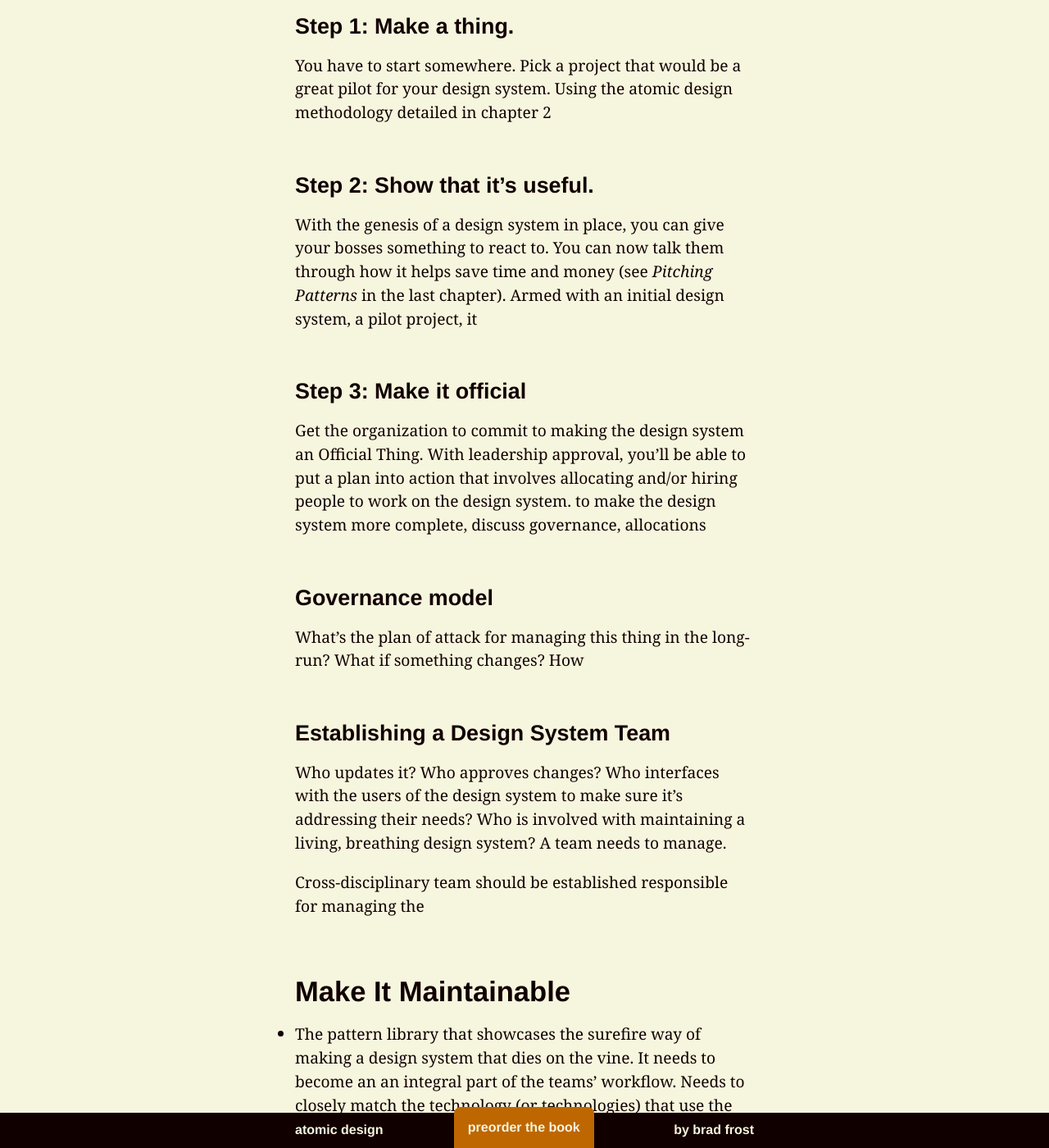
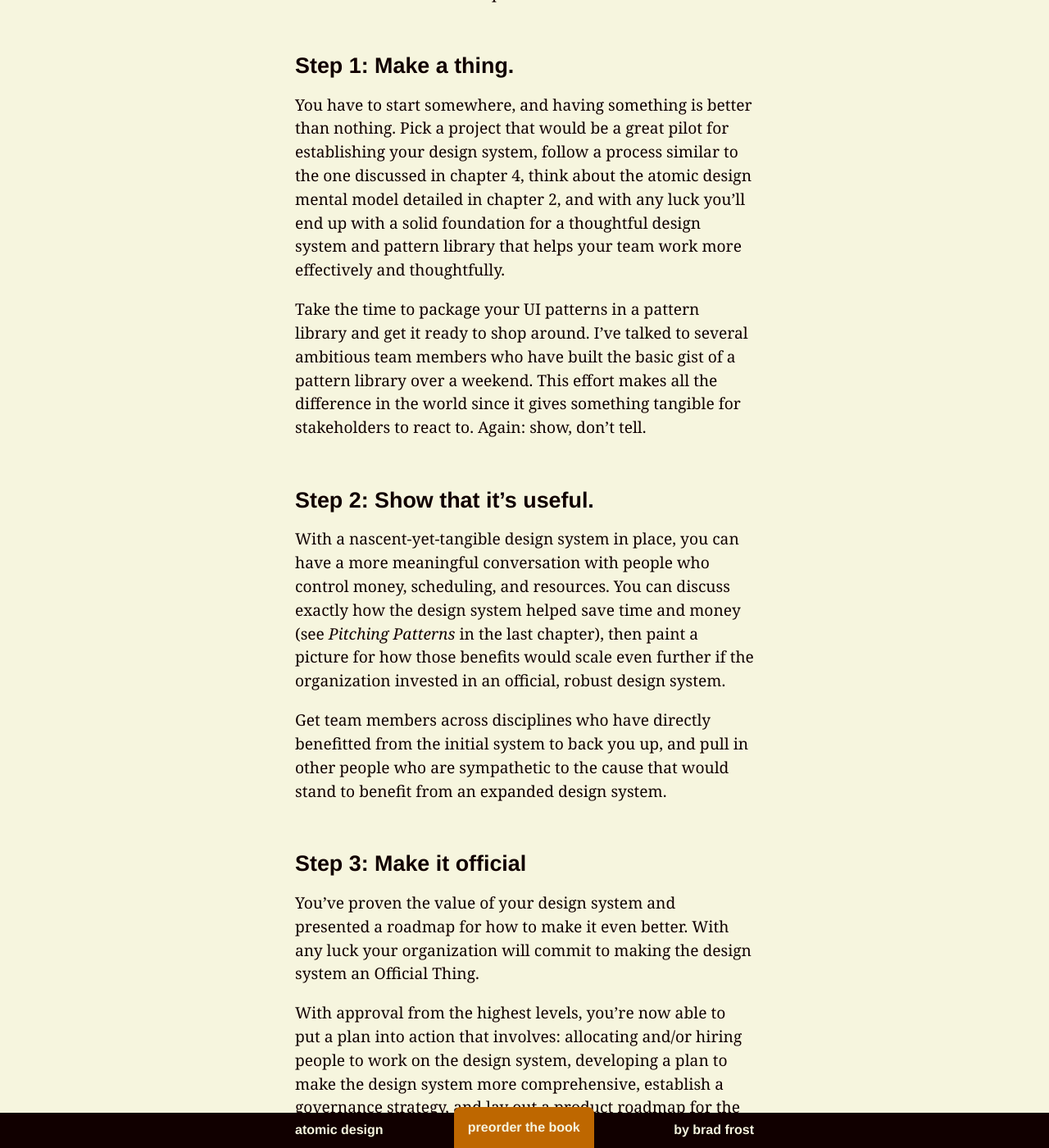
Before and after one commit to bradfrost/atomic-design, a Jekyll site: the page built from chapter-5.md, in a window 1280 px wide and 1400 px high, scrolled down 7788 px. Shown: the whole window at 82% size. Built offline with Jekyll 4.4.1, drawn with Linux system fonts in a browser that asks for light colours; some of the changed text lies outside the part shown.

Commit message:
Chapter 5 draft
Team structure, make a thing

```diff
--- a/chapter-5.md
+++ b/chapter-5.md
@@ -20,10 +20,10 @@ Why does this happen?
 **An artifact is something you'd find in an archaeological dig or a museum, whereas a system is a living, breathing entity**. A pattern library can provide helpful documentation, but the simple existence of a pattern library doesn't guarantee long-term success for the underlying design system.
 
 ## Changing minds, once again
-We've already discussed the importance of resetting everyone's expectations in order to establish a more collaborative, pattern-driven workflow. In order to save our design systems from the trash can and instead craft successful, lasting design systems, we must once again fundamentally rewire people's brains.
+We've already discussed the importance of resetting everyone's expectations in order to establish a more collaborative, pattern-driven workflow. In order to save our design systems from the trash can and craft successful, lasting design systems instead, we must once again fundamentally rewire people's brains.
 
 ### What is it we're making again?
-We *think* we merely design and build websites. And that's true for the most part. After all, that's what our clients pay us to do, and the products we create are the vehicles that generate money and success for an organization. So it seems natural to focus on the final implementations of the design system. With this mentality, the live products remain the primary focus of everyone's attention, while any pattern library exists as an offshoot that provides helpful documentation for the final products.
+We *think* we merely design and build websites. And that's true for the most part. After all, that's what our clients pay us to do, and the products we create are the vehicles that generate money and success for an organization. So it seems natural to focus on the final implementations rather than the underlying system. With this mentality, the live products remain the primary focus of everyone's attention, while any pattern library exists as an offshoot that provides helpful documentation for the final products.
 
 {% include figure.html src="../images/content/workflow-website-first.png" caption="" %}
 
@@ -40,7 +40,7 @@ Say for instance you're working on an e-commerce site, and you run a test to fin
 That is just one example of how design system thinking can lead to broader changes. **Broken behavior and opportunities to enhance the experience will be realized at the *page* level, but those changes often should be acted on at the *system* level**. Adding this bit of worthwhile friction into your workflow  ensures improvements are shared across the entire design system, and that the system isn't eroded by a continuous series of one-off changes.
 
 ### Done and done
-Anther expectation we must revisit is our definition of *done*. Creating things for print and other physical mediums involve making permanent, tangible objects. There's a sense of finality when creating things for a world of atoms. That sense of finality simply doesn't exist in the digital world, which means change can happen with much less effort and friction than other mediums. **Clients, colleagues, and stakeholders should embrace the pliable nature of the digital world to create living design systems that adapt to the ever-shifting nature of the medium, user needs, and the needs of the business**.
+Anther expectation we must revisit is our definition of *done*. Creating things for print and other physical mediums involve making permanent, tangible objects. There's a sense of finality when creating things for a world of atoms. That concept simply doesn't exist in the digital world, which means change can happen with much less effort and friction than other mediums. **Clients, colleagues, and stakeholders should embrace the pliable nature of the digital world to create living design systems that adapt to the ever-shifting nature of the medium, user needs, and the needs of the business**.
 
 This shift in thinking fundamentally impacts the scope of our work. Folks working in the client services business are often used to delivering a project in a tidy package then riding off into the sunset. Internal teams don't fair much better, since they tend to float from one initiative to the next. Whether you're part of an internal team or are an external gun for hire, I'm guessing you've experienced the shortcomings of project-based work. We tend to talk about a future that never comes, and instead we set it, forget it, then move onto the next shiny project.
 
@@ -51,7 +51,7 @@ If we're committed to creating genuinely useful work that truly meets the needs
 The web is never done, and the creation of a design system is merely the first step in a long (and hopefully fruitful!) journey. A design system should be a long-term commitment with the ambitious goal of revolutionizing how your organization creates digital work. Exciting, eh?! So how do we make sure that happens?
 
 ## Creating Maintainable Design Systems
-As you embark on this journey, let's talk about things you can do to craft a design system that sets your organization up for long-term success. How do you create a design system that takes root and becomes an essential part of your organization's workflow? What pitfalls do you need to be on the lookout for? How do you ensure the design system yields big results?
+As you embark on this journey, let's talk about things you can do to craft a design system that sets your organization up for long-term success. How do you create a design system that takes root and becomes an essential part of your organization's workflow? What pitfalls do you need to be on the lookout for? How do you ensure the design system yields big results? Here's what we need to do:
 
 - Make it official.
 - Make it maintainable.
@@ -66,45 +66,71 @@ As you embark on this journey, let's talk about things you can do to craft a des
 Let's go into each one of these points in more detail.
 
 ## Make it official
-Your initial style guide may begin its life as a side project, result of a weekend hackathon, or as a brainchild of one or two ambitious team members. As we discussed in the last chapter, your client or boss doesn't even have to know that you're creating a thoughtful design system. Remember: ask forgiveness, not permission!
+Your initial style guide may begin its life as a side project, result of a weekend hackathon, or as the brainchild of one or two ambitious team members. As we discussed in the last chapter, your client or boss doesn't even have to know that you're creating a thoughtful design system and accompanying pattern library. Remember: ask forgiveness, not permission!
 
-Organic beginnings are all well and good, but in order to create a truly impactful design system that creates longterm success for your organization, **the design system needs to evolve beyond being a pet project and instead become an officially-sanctioned endeavor**. That means it has real time, budget, and people allocated to it.
+Organic beginnings are all well and good, but in order to create a truly impactful design system that creates longterm success for your organization, **the design system needs to evolve beyond being a side project and instead become an officially-sanctioned endeavor**. That means it has real time, budget, and people allocated to it.
 
-I think it's extremely challenging to convince stakeholders to commit a large chunk of money, time, and resources to creating a design system. Again, I highly recommend taking tangible steps towards creating a design system with or without your client's or boss's blessing. So here's my advice:
+Convincing stakeholders to commit a large chunk of money, time, and resources upfront for a design system can be extremely challenging. So what are we to do? Here's my advice:
 
 1. Make a thing.
 2. Show that it's useful.
 3. Make it official.
 
+Let's break down these steps a bit further.
+
 ### Step 1: Make a thing.
-You have to start somewhere. Pick a project that would be a great pilot for your design system. Using the atomic design methodology detailed in chapter 2
+You have to start somewhere, and having something is better than nothing. Pick a project that would be a great pilot for establishing your design system, follow a process similar to the one discussed in chapter 4, think about the atomic design mental model detailed in chapter 2, and with any luck you'll end up with a solid foundation for a thoughtful design system and pattern library that helps your team work more effectively and thoughtfully.
+
+Take the time to package your UI patterns in a pattern library and get it ready to shop around. I've talked to several ambitious team members who have built the basic gist of a pattern library over a weekend. This effort makes all the difference in the world since it gives something tangible for stakeholders to react to. Again: show, don't tell.
 
 ### Step 2: Show that it's useful.
-With the genesis of a design system in place, you can give your bosses something to react to. You can now talk them through how it helps save time and money (see *Pitching Patterns* in the last chapter). Armed with an initial design system, a pilot project, it
+With a nascent-yet-tangible design system in place, you can have a more meaningful conversation with people who control money, scheduling, and resources. You can discuss exactly how the design system helped save time and money (see *Pitching Patterns* in the last chapter), then paint a picture for how those benefits would scale even further if the organization invested in an official, robust design system.
+
+Get team members across disciplines who have directly benefitted from the initial system to back you up, and pull in other people who are sympathetic to the cause that would stand to benefit from an expanded design system.
 
 ### Step 3: Make it official
-Get the organization to commit to making the design system an Official Thing. With leadership approval, you'll be able to put a plan into action that involves allocating and/or hiring people to work on the design system.  to make the design system more complete, discuss governance, allocations
+You've proven the value of your design system and presented a roadmap for how to make it even better. With any luck your organization will commit to making the design system an Official Thing.
 
-### Governance model
-What's the plan of attack for managing this thing in the long-run? What if something changes? How
+With approval from the highest levels, you're now able to put a plan into action that involves: allocating and/or hiring people to work on the design system, developing a plan to make the design system more comprehensive, establish a governance strategy, and lay out a product roadmap for the design system.
+
+Now it's worth pointing out that things might not shake out the way you hoped. Despite demonstrating real value and presenting a concrete plan of action, higher ups still might shoot your initiative down. **Don't be discouraged**. You may have lost the battle, but you certainly haven't lost the war. Your team should continue to grow and extend the design system (in whatever capacity you can) until its value becomes undeniable. As more people benefit from the system, you'll have a groundswell of support to help push the endeavor through.
 
 ### Establishing a Design System Team
-Who updates it?
-Who approves changes?
-Who interfaces with the users of the design system to make sure it's addressing their needs?
-Who is involved with maintaining a living, breathing design system? A team needs to manage.
+Who updates the design system? Who approves changes? Who interfaces with the users of the design system to make sure it's addressing their needs? Who gets to decide which patterns stay, go, or need tweaked?
 
-Cross-disciplinary team should be established responsible for managing the
+The answers to these questions **will very much depend on the size and setup of your organization**, but ultimately *someone* (or likely some people) needs to own and govern the design system.
+
+**Large organizations** like Salesforce maintain an official *design systems team*, which currently includes about a dozen full-time employees last I heard. That dedicated team is responsible for governing the design system and making sure it's meeting the needs of the myriad internal product teams, as well as external developers that build things on the company's platform. When a design system is serving literally thousands of  users (meaning designers, developers, and others making use of the system), it's a smart idea to dedicate at least a few full-time employees to maintaining the system.
+
+**Smaller organizations** most likely don't have the luxury of building an entire team to service a design system. Team members in smaller organizations have to wear many (hopefully stylish!) hats out of necessity, so governing the design system will likely become another responsibility. This may sound like an added burden ("oh great, yet another thing I'm responsible for that doesn't involve a pay raise!"), but this particular hat should be a joy to wear as it improves the efficiency and quality of all other work. Hooray for design systems!
+
+And then there are **external agencies, contractors, and consultants**. What is the role of an external party when it comes to long-term maintenance of a client's design system? On one hand, external parties are at a bit of a disadvantage since they don't actually work for the client's organization. A successful design system needs to become a part of an organization's DNA, and since external parties exist outside the company's walls, their influence is intrinsically limited.
+
+But on the other hand, **external parties can often provide a sense of perspective** that's hard to see while working inside a company. This is where outsiders can really shine. In my work as a consultant, I work with organizations to establish long-term design system maintenance strategies and help get the right people and processes in place. While the long-term success of the system will ultimately be up to the organization, external parties can teach them to fish and provide important strategic guidance, feedback, and perspective.
+
+#### Team makeup and organization
+Who are the players involved in maintaining the design system? What's their relationship with the rest of the organization?
+
+Cross-disciplinary team should be established responsible for managing, maintaining, and extending the system. UX designers, visual designers, content strategists, frontend developers, backend developers product managers, project managers, etc.
+
+**At least someone must be able to provide a birds-eye view of the entire ecosystem the design system serves**.
+
+Makers and users.
+
+### Managing change
+What's the plan of attack for managing this thing in the long-run? What if something changes? Governance.
 
 ## Make It Maintainable
-- The pattern library that showcases the  surefire way of making a design system that dies on the vine. It needs to become an an integral part of the teams' workflow. Needs to closely match the technology (or technologies) that use the design system.
+A pattern library that isn't in step with the real applications it serves is a surefire way of making a design system that dies on the vine. The design system needs to become an an integral part of the teams' workflow, so the pattern library needs to closely match the technology (or technologies) that use the design system. Making updates to the design system and having those changes reflected in the pattern library should be as frictionless as possible. There are many ways to accomplish this, and
+
 - Sharing CSS and JS with the production environment is easy, but sharing templates is tough
-- Templating language should match the production environment - The closer the
+- Using templating languages Templating language should match the production environment - The closer you get to .
 - [Using Grunt with Pattern Lab](http://bradfrost.com/blog/post/using-grunt-with-pattern-lab/)
 
 ### The Holy Grail
-- Holy Grail is when the pattern library and production environment are perfectly in sync. Make a change to a pattern library, and anywhere the pattern is included in production will be updated.
-- [Rizzo](http://rizzo.lonelyplanet.com/) by Lonely Planet has accomplished this.
+**The design system Holy Grail involves creating an environment where the pattern library and production environment are perfectly in sync**. The idea is that you can make a change to a pattern, and those changes are automatically reflected in both the pattern library and anywhere the pattern is included in production.
+
+The gold standard for a Holy Grail-style design system is [Rizzo](http://rizzo.lonelyplanet.com/) by Lonely Planet.
 
 ### Strategies for achieving the Holy Grail
 - [Chasing the holy grail](https://medium.com/@marcelosomers/chasing-the-holy-grail-bbc0b7cce365#.vy45rkm7m)
@@ -120,23 +146,26 @@ Cross-disciplinary team should be established responsible for managing the
 ## Make it visible
 - Make it public.
 - Recruitment, recruitment, recruitment.
+- Jina Bolton went to Salesforce after seeing their Salesforce1 style guide.
 
 ## Make it bigger
+In chapter 1, we discussed the six different types of style guides. When a design system has proven to be valuable and there's a solid home base set up to house it, there's an opportunity to extend that home to include things like voice and tone, brand, code, design principles and writing guidelines. Now, every organization may not necessarily need all of these elements, but the point is that
 
 ## Make it agnostic
 - The more agnostic pattern names are, the more versatile and reusable they become.
 - Nicole Sullivan [media object](http://www.stubbornella.org/content/2010/06/25/the-media-object-saves-hundreds-of-lines-of-code/)
+- Naming things is really freaking hard.
 
 ## Make it contextual
-- Demonstrate context. Where are
+- Demonstrate context. Where are these patterns utilized?
 - Pattern Lab lineage
+- Helps with QA efforts. If changes are made to a pattern, you'll know exactly which templates will need retested to ensure things held up.
 
 ## Make it last
+Making a design system last means consistently . It needs to be visible and stay in the front of everyone's minds. Without a communication strategy in place, how will everyone know when things change?
 - Publish updates (Material Design example)
 - Notifications - Regular E-mail newsletters, blog updates, etc, whenever things change, Slack integrations
-- Monitor progress - Lonely Planet performance
+- Monitor progress over time - Lonely Planet's Rizze design system tracks performance metrics over time.
 - Revisit our work once time has We should contracts that revisit the design system Anna Debenham.
 
-> When we provide a pattern library to a client, we hope that they’ve got everything they need. If we’ve done our job right, then they’ll be able to combine patterns in ways we haven’t foreseen to create entirely new page types. https://adactio.com/journal/7276
-
 ## Go forth and be atomic
```
Also changed, not shown: 2 other files.
